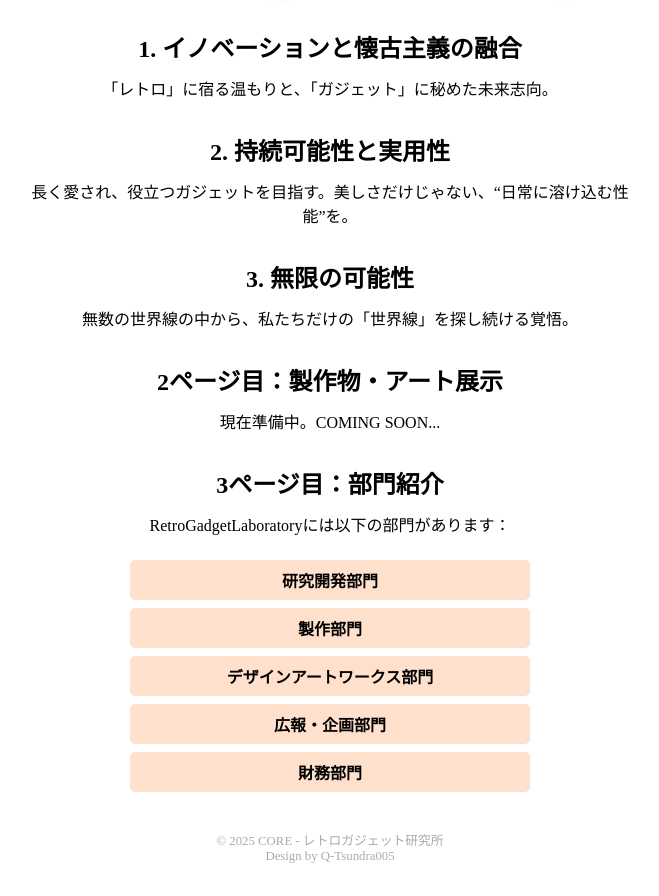
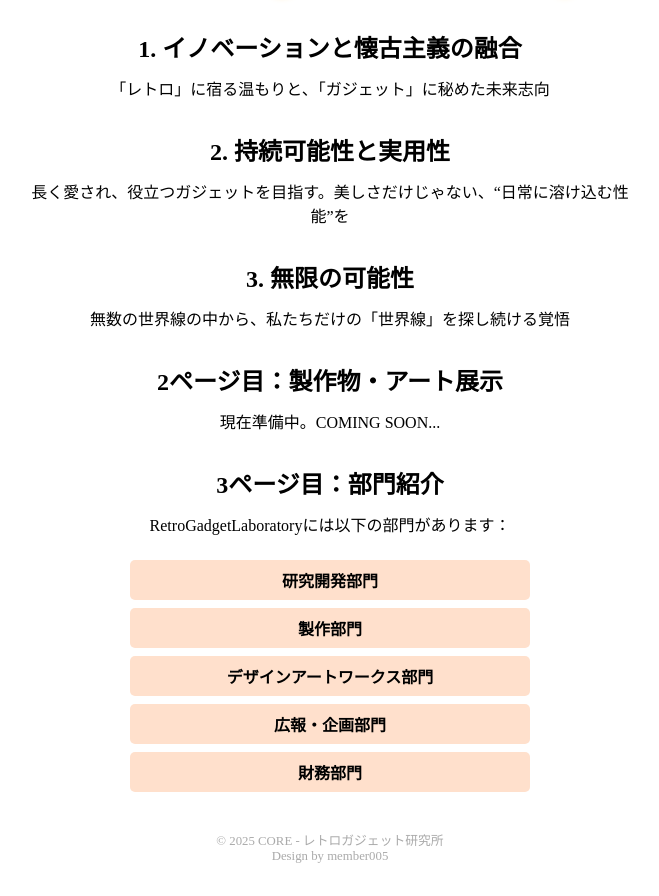
Before and after one commit to Core-Nzj/Core-Nzj.github.io, a plain HTML site: page index.html in a window 1280 px wide. Shown: the part 107-1003 px from the top of the page, without its empty margins (310-969 px from the left). Drawn offline with Linux system fonts and the light colour scheme.

Commit message:
Add files via upload

```diff
--- a/index.html
+++ b/index.html
@@ -86,17 +86,17 @@
 
   <section>
     <h2>1. イノベーションと懐古主義の融合</h2>
-    <p>「レトロ」に宿る温もりと、「ガジェット」に秘めた未来志向。</p>
+    <p>「レトロ」に宿る温もりと、「ガジェット」に秘めた未来志向</p>
   </section>
 
   <section>
     <h2>2. 持続可能性と実用性</h2>
-    <p>長く愛され、役立つガジェットを目指す。美しさだけじゃない、“日常に溶け込む性能”を。</p>
+    <p>長く愛され、役立つガジェットを目指す。美しさだけじゃない、“日常に溶け込む性能”を</p>
   </section>
 
   <section>
     <h2>3. 無限の可能性</h2>
-    <p>無数の世界線の中から、私たちだけの「世界線」を探し続ける覚悟。</p>
+    <p>無数の世界線の中から、私たちだけの「世界線」を探し続ける覚悟</p>
   </section>
 
   <section>
@@ -118,7 +118,7 @@
 
   <footer>
     &copy; 2025 CORE - レトロガジェット研究所<br>
-    Design by Q-Tsundra005
+    Design by member005
   </footer>
 </body>
 </html>
```
